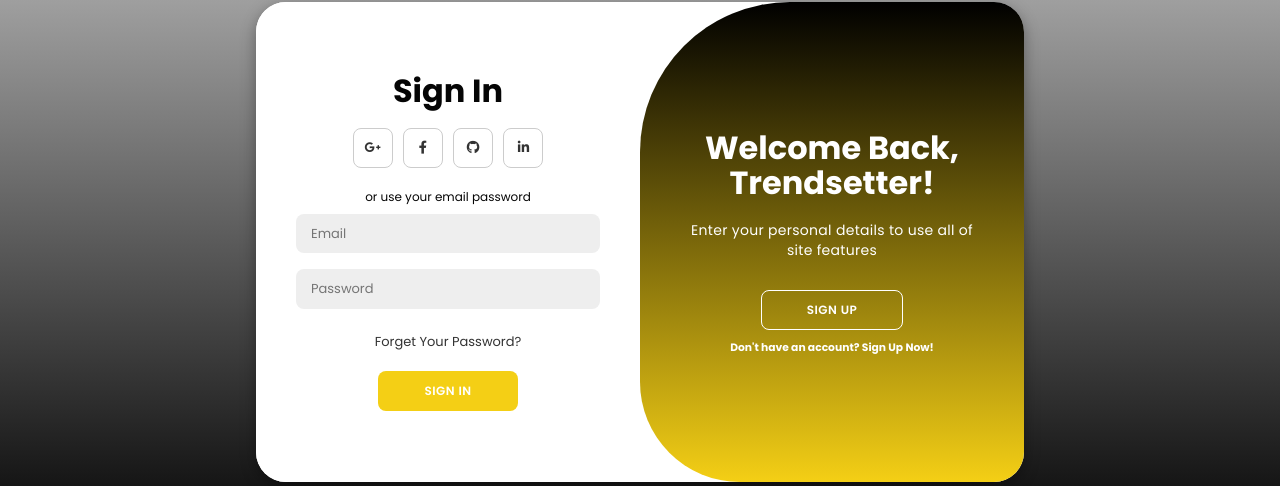
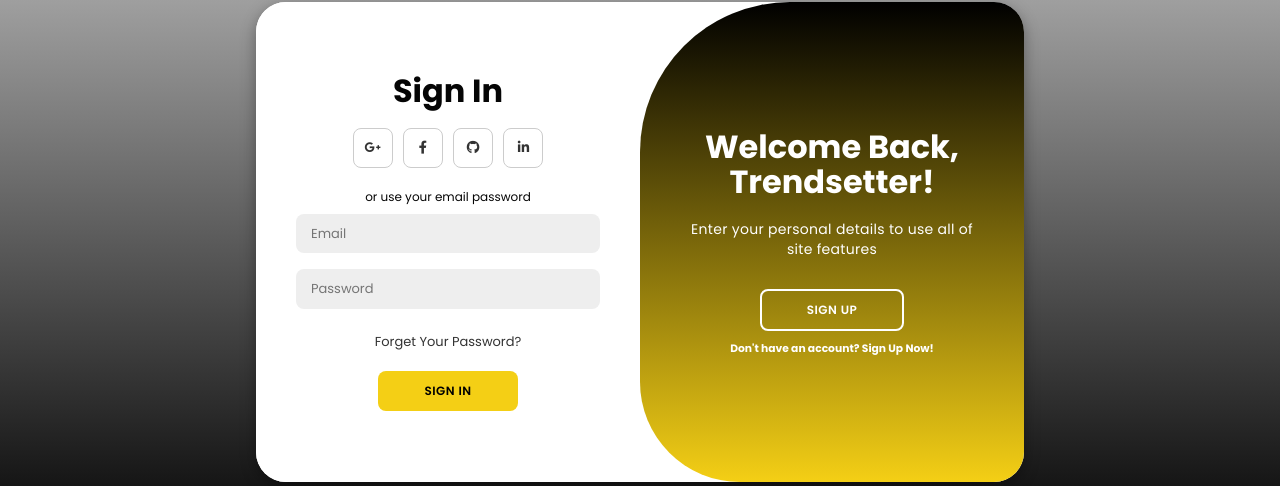
Before and after one commit to EbadShelby/Kunozulkhair-Tailoring-Shop, a PHP site: page /login-form.html in a window 1280 px wide. Shown: the part 238-724 px from the top of the page. Run offline with PHP 8.4, Linux system fonts and the light colour scheme; some web fonts are replaced.

Commit message:
change button colors again | login page

```diff
--- a/css/shared/login-form.css
+++ b/css/shared/login-form.css
@@ -50,7 +50,7 @@ body{
 
 .container_lf button{
     background-color: hsl(50, 91%, 52%);
-    color: #fff;
+    color: black;
     font-size: 12px;
     padding: 10px 45px;
     border: 1px solid transparent;
@@ -65,6 +65,7 @@ body{
 .container_lf button.hidden{
     background-color: transparent;
     border-color: #fff;
+    border-width: 2px;
 }
 
 .container_lf form{
@@ -157,6 +158,10 @@ body{
     z-index: 1000;
 }
 
+.toggle-container button {
+    color: white;
+}
+
 .container_lf.active .toggle-container{
     transform: translateX(-100%);
     border-radius: 0 150px 100px 0;
```
